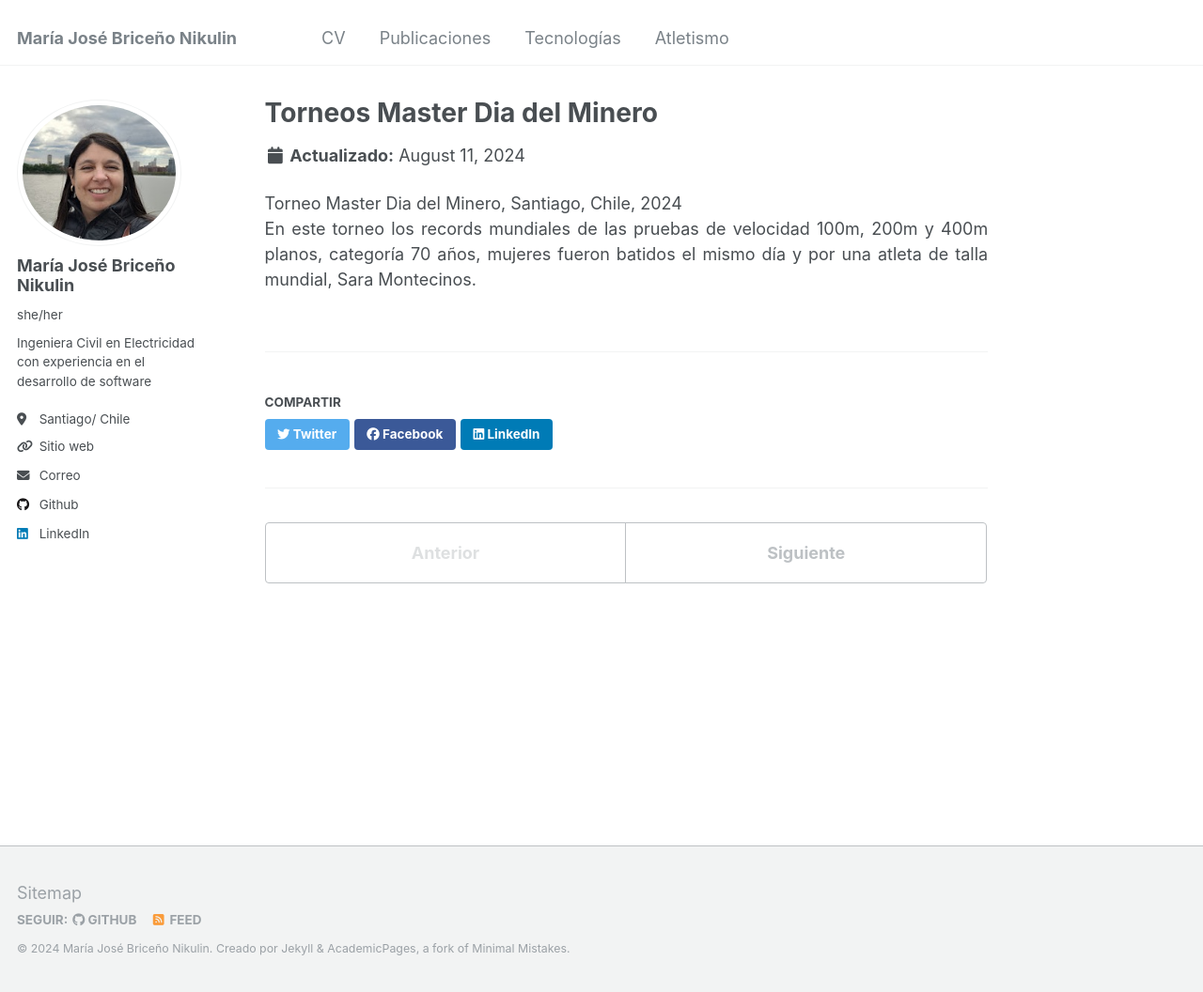
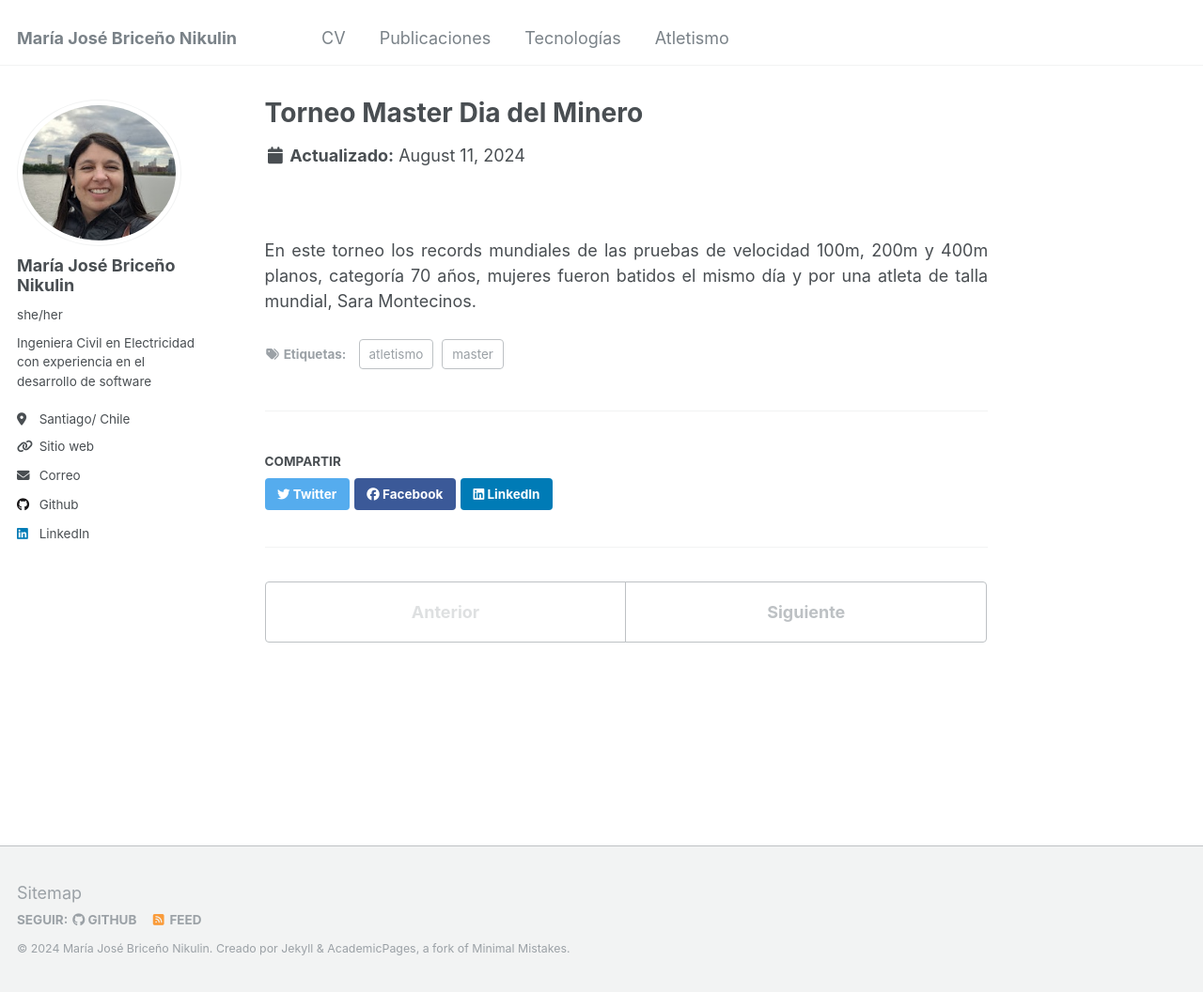
Before and after one commit to majobrini/majobrini.github.io, a Jekyll site: the page built from _athletics/2024-08-11.md, in a window 1280 px wide and 1056 px high. Shown: the whole window at 94% size. Built offline with Jekyll 4.4.1, drawn with Linux system fonts in a browser that asks for light colours.

```diff
--- a/_athletics/2024-08-11.md
+++ b/_athletics/2024-08-11.md
@@ -1,10 +1,17 @@
 ---
-title: "Torneos Master Dia del Minero"
+title: "Torneo Master Dia del Minero"
 collection: athletics
 permalink: /athletics/2024-08-11
 date: 2024-08-11
 location: "Santiago, Chile"
+excerpt: "Torneo Master Dia del Minero, 2024"
+tags:
+  - atletismo
+  - master
 ---
-<div style="text-align: justify;">Torneo Master Dia del Minero, Santiago, Chile,  2024 </div>
+<div style="text-align: justify;"> </div>
+<br>
+
+<!--more-->
 <div style="text-align: justify;">En este torneo los records mundiales de las pruebas de velocidad  100m, 200m y 400m planos, categoría 70 años, mujeres fueron batidos el mismo día
 y por una atleta de talla mundial, Sara Montecinos.</div>
```
Also changed, not shown: _athletics/2024-09-14.md (+8 -1 lines), _athletics/2024-09-18.md (+9 -2 lines).
